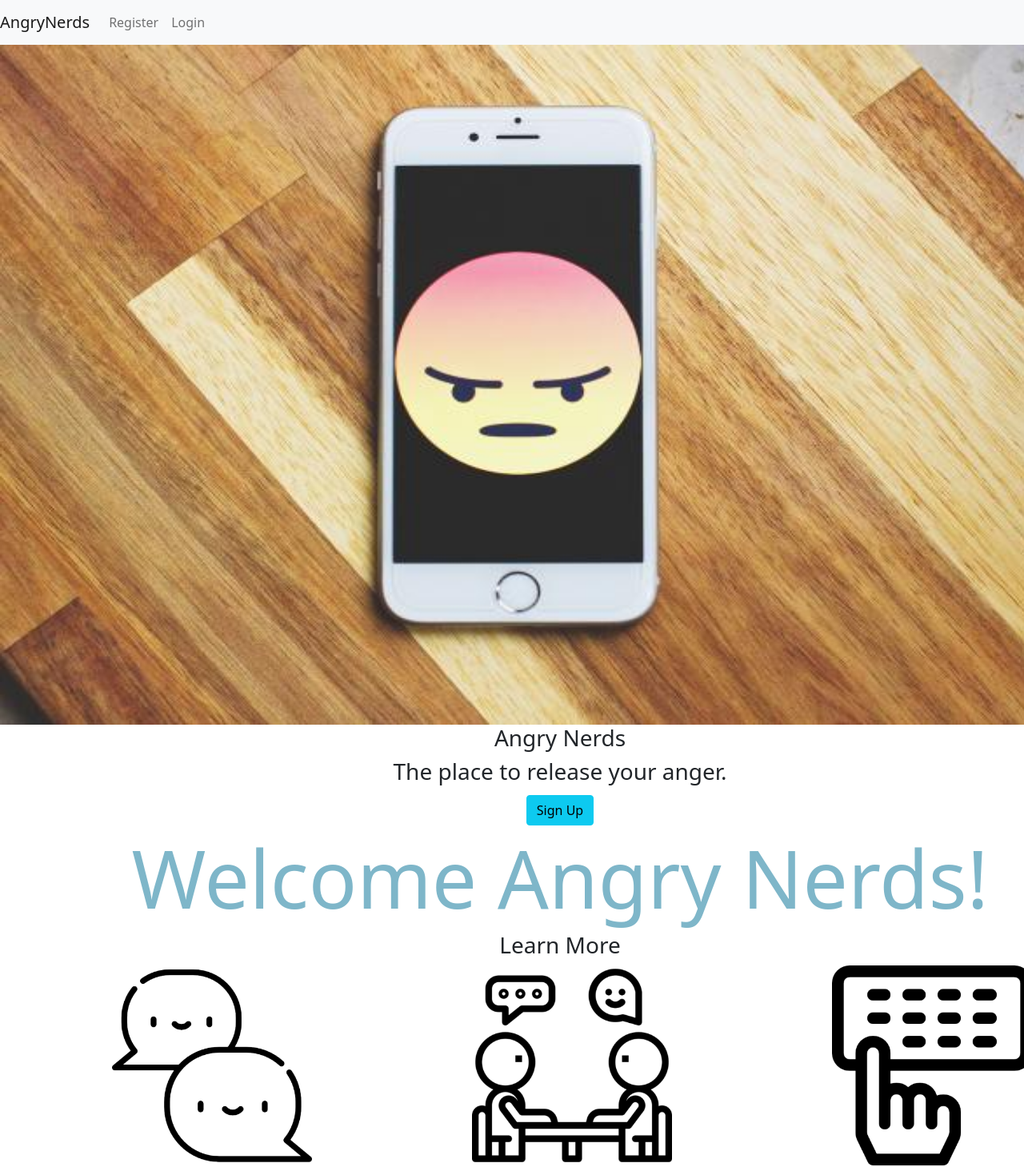
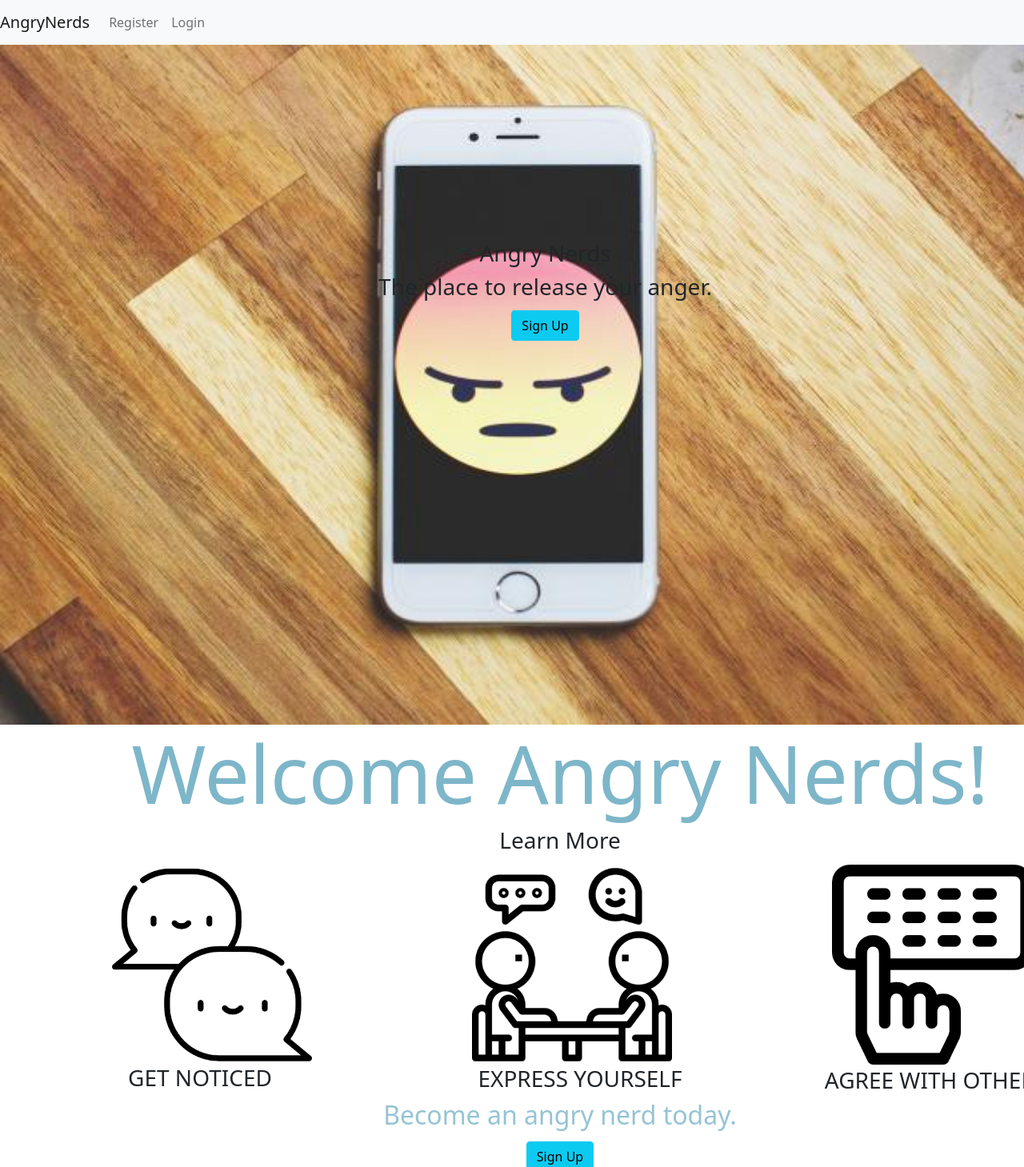
Before and after one commit to RobinKhiv/angry-nerds-fe, a React (Create React App) app: page / in a window 1280 px wide. Shown: the top 1459 px of the page at 80% size. Built offline with nearby package versions, Linux system fonts and the light colour scheme.

Commit message:
css landing page

```diff
--- a/src/routes/landing/LandingPage.css
+++ b/src/routes/landing/LandingPage.css
@@ -1,3 +1,21 @@
+.img-top {
+    display: flex;
+    justify-content: center;
+}
+
+.sign-top {
+    position: absolute;
+    right: 390px;
+    top: 300px;
+}
+
+.icon-container {
+    display: flex;
+    justify-content: space-around;
+    padding-top: 5px;
+    padding-right: 10%;
+}
+
 .landing{
     padding-top: 200px;
 }
--- a/src/routes/landing/LandingPage.js
+++ b/src/routes/landing/LandingPage.js
@@ -5,33 +5,68 @@ import "./LandingPage.css";
 export default function LandingPage() {
   return (
     <section className="landing">
-      <img className="angrynerds" src="static/angrynerds.jpg" alt="Angry Nerds"/>
+      <div class="img-top">
+        <img
+          className="angrynerds"
+          src="static/angrynerds.jpg"
+          alt="Angry Nerds"
+        />
+      </div>
+
       <div className="container-x1">
+        <div class="sign-top">
         <h3 class="text">Angry Nerds</h3>
         <h3 class="text">The place to release your anger.</h3>
 
         <div className="btns">
-        <Link to="/register" className="btn btn-info">Sign Up</Link>
+          <Link to="/register" className="btn btn-info">
+            Sign Up
+          </Link>
+        </div>
         </div>
         <h1 class="welcome">Welcome Angry Nerds!</h1>
         <h3 className="text">Learn More</h3>
-
-        <img className="getnoticed" src="static/getnoticed.png "alt="Get Noticed"/>
-        <img className="expressyourself" src="static/expressyourself.png" alt="Express Yourself"/>
-        <img className="agreewithothers" src="static/agreewithothers.png" alt="Agree With Others"/>
-
+        <div class="icon-container">
+          <div class="icon-img1">
+          <img
+            className="getnoticed"
+            src="static/getnoticed.png "
+            alt="Get Noticed"
+          />
+          </div>
+          <div class="icon-img2">
+          <img
+            className="expressyourself"
+            src="static/expressyourself.png"
+            alt="Express Yourself"
+          />
+          </div>
+          <div class="icon-img3">
+          <img
+            className="agreewithothers"
+            src="static/agreewithothers.png"
+            alt="Agree With Others"
+          />
+          </div>
+        </div>
+        <div class="icon-title">
         <h3 className="noticed">GET NOTICED</h3>
         <h3 className="express">EXPRESS YOURSELF</h3>
         <h3 className="agree">AGREE WITH OTHERS</h3>
+        </div>
 
         <h2>Become an angry nerd today.</h2>
         <div className="btns">
-          <Link to="/register" className="btn btn-info">Sign Up</Link>
+          <Link to="/register" className="btn btn-info">
+            Sign Up
+          </Link>
         </div>
 
         <h2>Already an angry nerd? Log in.</h2>
         <div className="btns">
-          <Link to="/login" className="btn btn-info">Login</Link>
+          <Link to="/login" className="btn btn-info">
+            Login
+          </Link>
         </div>
       </div>
     </section>
```
